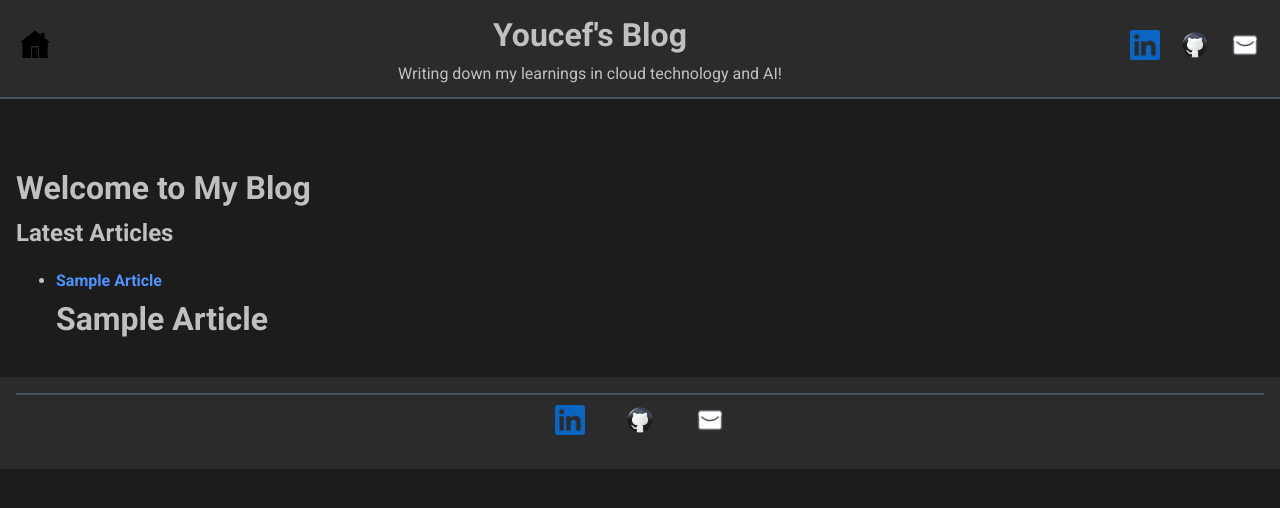
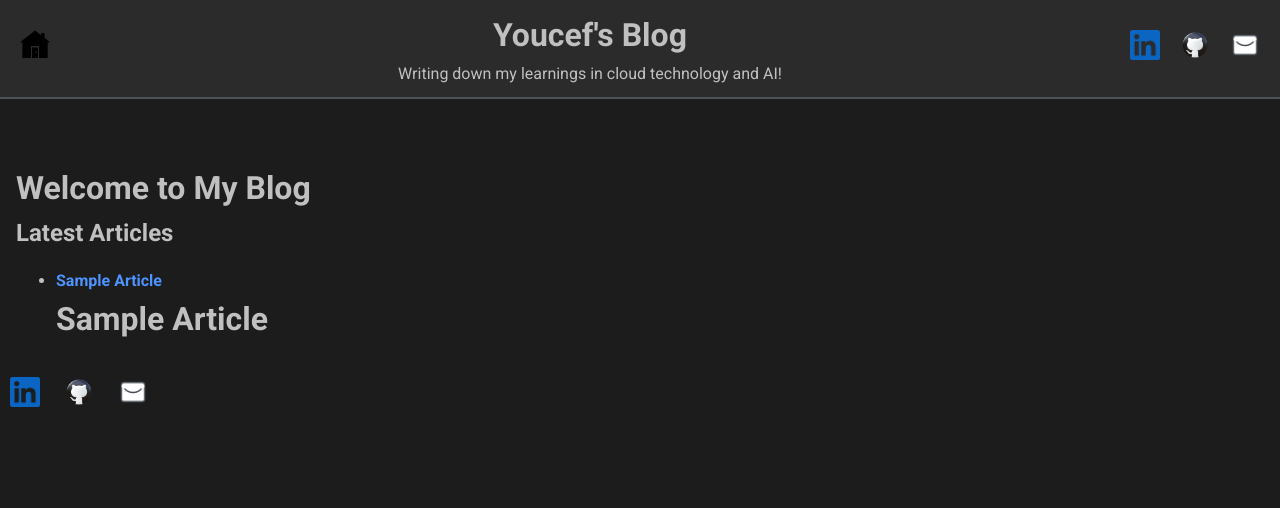
Before and after one commit to youcefjd/djeddarologist.github.io, a Jekyll site: the page built from index.md, in a window 1280 px wide. Shown: the top 508 px of the page. Built offline with Jekyll 4.4.1, drawn with Linux system fonts in a browser that asks for light colours.

Commit message:
adding a bunch of files

```diff
--- a/assets/css/style.css
+++ b/assets/css/style.css
@@ -19,19 +19,6 @@ body, h1, h2, h3, p, div, span {
     margin: 0;
 }
 
-.footer-icons {
-    display: flex;
-    justify-content: center;
-    background-color: #2b2b2b; /* Darker background color */
-    padding: 10px; /* Adjust the padding as needed */
-    border-top: 2px solid #4a525a; /* Metallic border between footer and main */
-}
-
-.footer-icons a {
-    margin: 0 10px;
-}
-
-/* Styling for Additional Icons */
 .icon-container {
     display: flex;
     align-items: center;
@@ -86,10 +73,10 @@ a {
     text-decoration: none;
 }
 
-/* Styling for Footer */
-footer {
-    background-color: #2b2b2b; /* Darker footer background */
-    color: #c0c0c0; /* Silver text color */
+/* Styling for Footer (removed) */
+/* footer {
+    background-color: #2b2b2b; / * Darker footer background * /
+    color: #c0c0c0; / * Silver text color * /
     text-align: center;
     padding: 1em;
 }
@@ -106,4 +93,4 @@ footer {
 
 .footer-links a:hover {
     color: #4d94ff;
-}
+} */
```
